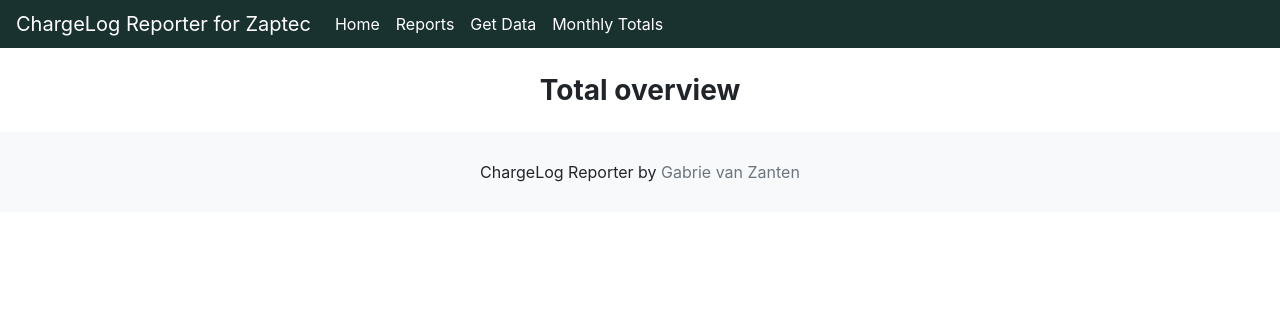
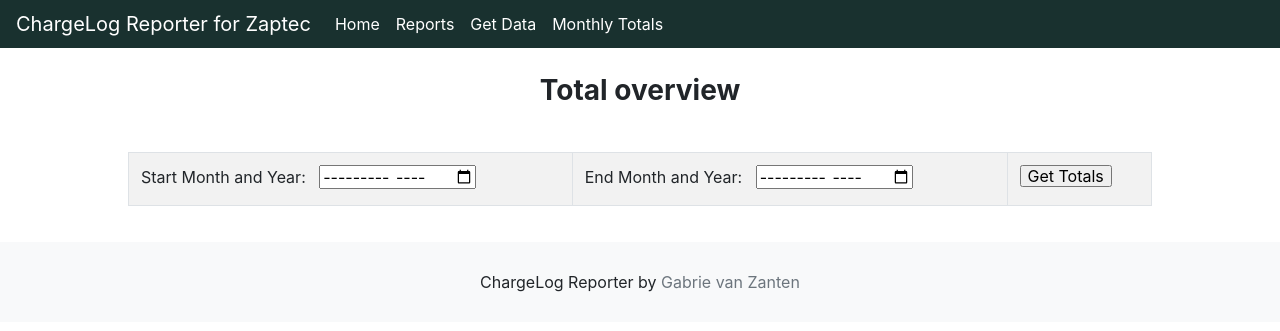
Before and after one commit to TheGabeMan/ChargeLogReporter, a Python web app: template templates/totals.html in a window 1280 px wide. Shown: the top 331 px of the page. Run offline with Jinja, Linux system fonts and the light colour scheme; the template is opened without the code that fills it, so the values that code supplies are empty; some libraries are stand-ins or nearby versions.

Commit message:
Added total overview

```diff
--- a/templates/totals.html
+++ b/templates/totals.html
@@ -4,22 +4,55 @@
 
 {% block body %}
 <div class=pagetitle>Total overview</div>
+<div style="height: 20px;"></div>
+<div style="margin: 0 10%;border: 3px;">
+    <form action="{{ url_for('totals') }}" method="post">
+        <table class="table table-striped table-bordered ">
+            <tr>
+                <td>
+                    <label for="period_start">Start Month and Year:&nbsp;&nbsp;</label>
+                    <input
+                        type="month"
+                        id="period_start"
+                        name="period_start"
+                        min="2000-01"
+                        max="2030-12"
+                    >
+                </td>
+                <td>
+                    <label for="period_end">End Month and Year:&nbsp;&nbsp;</label>
+                    <input
+                        type="month"
+                        id="period_end"
+                        name="period_end"
+                        min="2000-01"
+                        max="2030-12"
+                    >
+                </td>
+                <td>
+                    <input type="submit" value="Get Totals" id="btn_get_report">
+                </td>
+            </tr>
+        </table>
+    </form>
+</div>
+<div style="height: 20px;"></div>
 
 {% if error|length > 0 %}
 Error: {{ error }}
 {% endif %}
 
 {% if monthly_totals|length > 0 %}
-<div style="margin: 0 10%;border: 3px;">
+<div style="margin: 0 20%;border: 3px;">
     <table class="table table-striped table-bordered ">
         <thead class="thead-dark"></thead>
             <tr>
                 <th style="width: 10%;">User</th>
-                <th style="width: 10%;">DeviceID</th>
-                <th style="width: 20%;">Month</th>
-                <th style="width: 10%;">Energy billable (KWh)</th>
-                <th style="width: 10%;">Energy non-billable (KWh)</th>
-                <th style="width: 20%;">Cost</th>
+                <th style="width: 5%;">DeviceID</th>
+                <th style="width: 10%;">Month</th>
+                <th style="width: 5%;">Energy billable (KWh)</th>
+                <th style="width: 5%;">Energy non-billable (KWh)</th>
+                <th style="width: 5%;">Cost</th>
 
             </tr>
         </thead>
@@ -29,11 +62,10 @@ Error: {{ error }}
                 <tr style="color: rgb(147, 111, 73);">
                     <td><em>{{ row.UserFullName }}</em></td>
                     <td><em>{{ row.DeviceID }}</em></td>
-                    <td><em>{{ row.Month }}</em></td>
-                    <td><em>{{ row.billable_energy }}</em></td>
-                    <td><em>{{ row.non_billable_energy }}</em></td>
-                    <td><em>{{ row.cost }}</em></td>
-                    <td></td>
+                    <td class="text-right"><em>{{ row.Month }}</em></td>
+                    <td class="text-right"><em>{{ "%.2f"|format(row.billable_energy) }}</em></td>
+                    <td class="text-right"><em>{{ "%.2f"|format(row.non_billable_energy) }}</em></td>
+                    <td class="text-right"><em>{{ "%.2f"|format(row.cost) }}</em></td>
                     {% set ns.total_billable_energy = ns.total_billable_energy + row.billable_energy %}
                     {% set ns.total_non_billable_energy = ns.total_non_billable_energy + row.non_billable_energy %}
                     {% set ns.total_cost = ns.total_cost + row.cost %}
@@ -42,19 +74,12 @@ Error: {{ error }}
         </tbody>
         <tfoot>
             <tr>
-                <td colspan="4" class="text-right"><strong>Total Energy (KWh):</strong></td>
+                <td><em>UserFullName</em></td>
+                <td><em>DeviceID</em></td>
+                <td><strong>Totals:</strong></td>
                 <td class="text-right"><strong>{{ "%.3f"|format(ns.total_billable_energy) }}</strong></td>
                 <td class="text-right"><strong>{{ "%.3f"|format(ns.total_non_billable_energy) }}</strong></td>
-            </tr>
-            <tr>
-                <td colspan="4" class="text-right"><strong>Price per KWh:</strong></td>
-                <td class="text-right"><strong>{{ tarif }}</strong></td>
-                <td class="text-right"><strong></strong></td>
-            </tr>
-            <tr>
-                <td colspan="4" class="text-right"><strong>Cost:</strong></td>
                 <td class="text-right"><strong>{{ "%.2f"|format(ns.total_cost) }}</strong></td>
-                <td class="text-right"><strong></strong></td>
             </tr>
         </tfoot>
     </table>
```
Also changed, not shown: app.py (+12 -2 lines), sharedcomps.py (+16 -5 lines).
